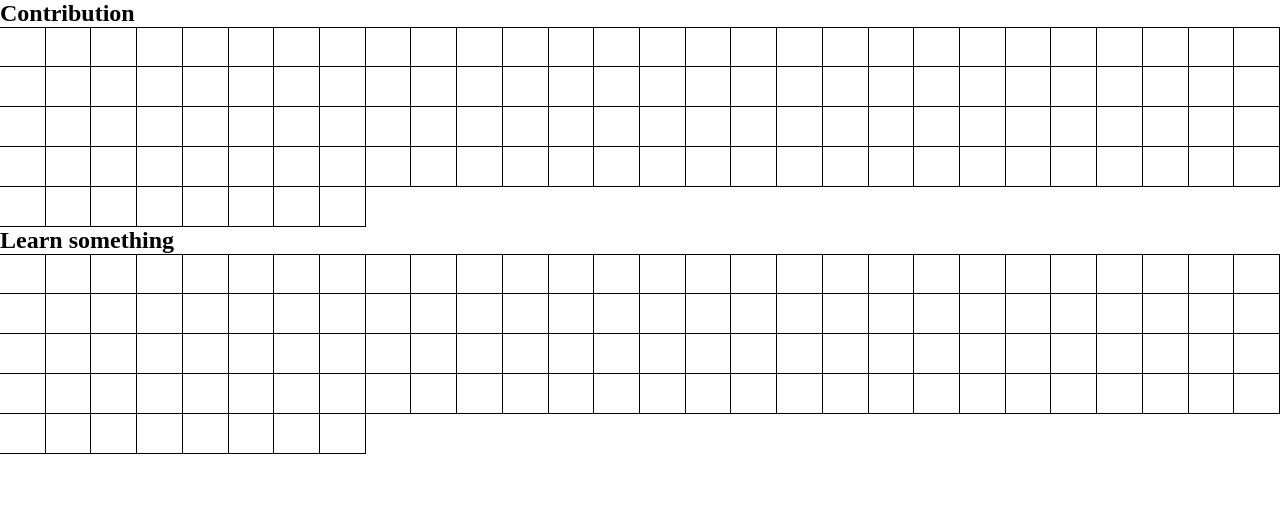
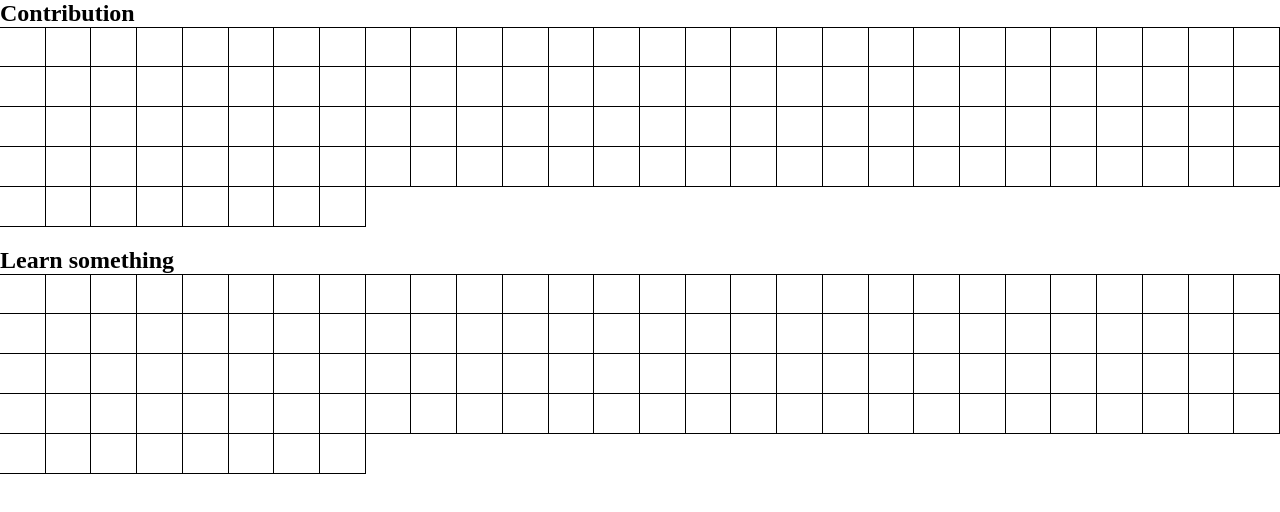
Before and after one commit to Ibadet02/Personal_development_map, a plain HTML site: page index.html in a window 1280 px wide. Drawn offline with Linux system fonts and the light colour scheme.

Commit message:
Update styles.css

```diff
--- a/styles.css
+++ b/styles.css
@@ -7,6 +7,11 @@
 .root{
     height: 100vh;
     width: 100%;
+}
+.container{
+    display: flex;
+    flex-direction: column;
+    gap: 20px;
 }
 .chain{
     display: grid;
```
